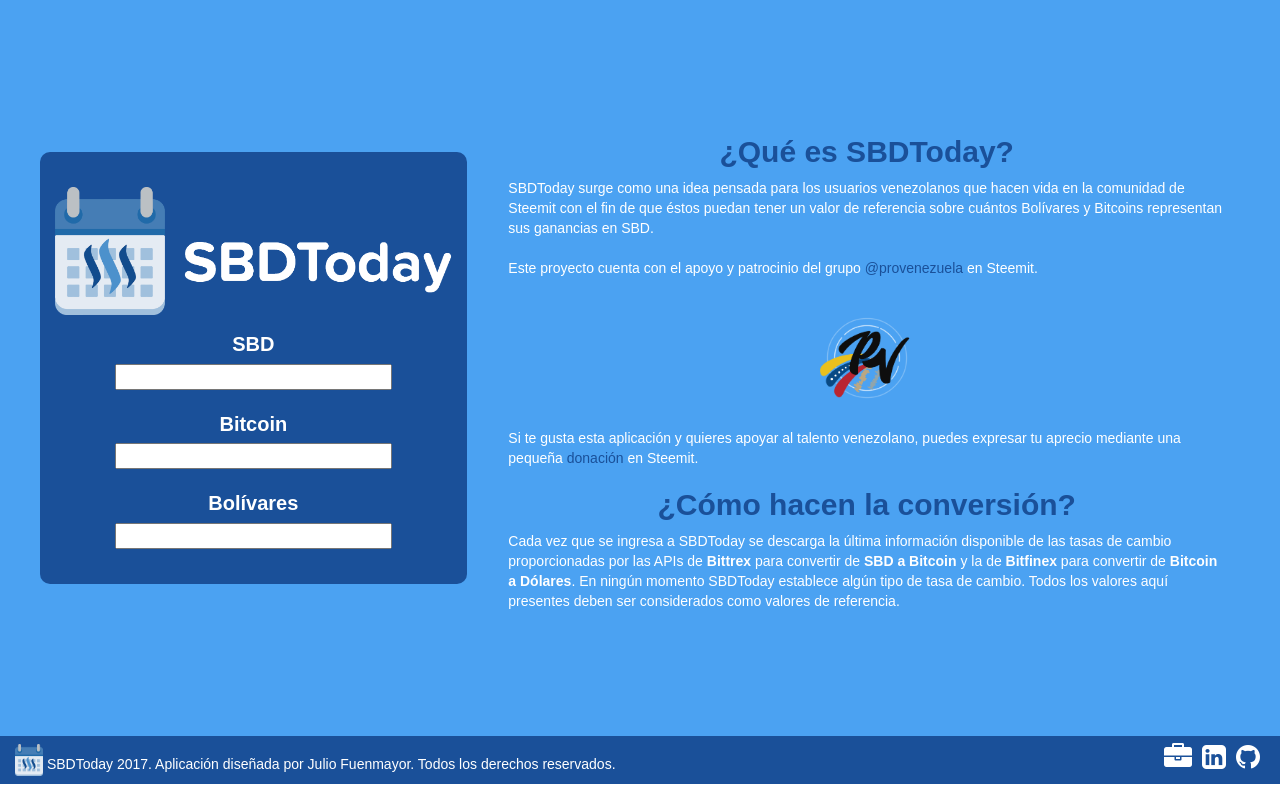
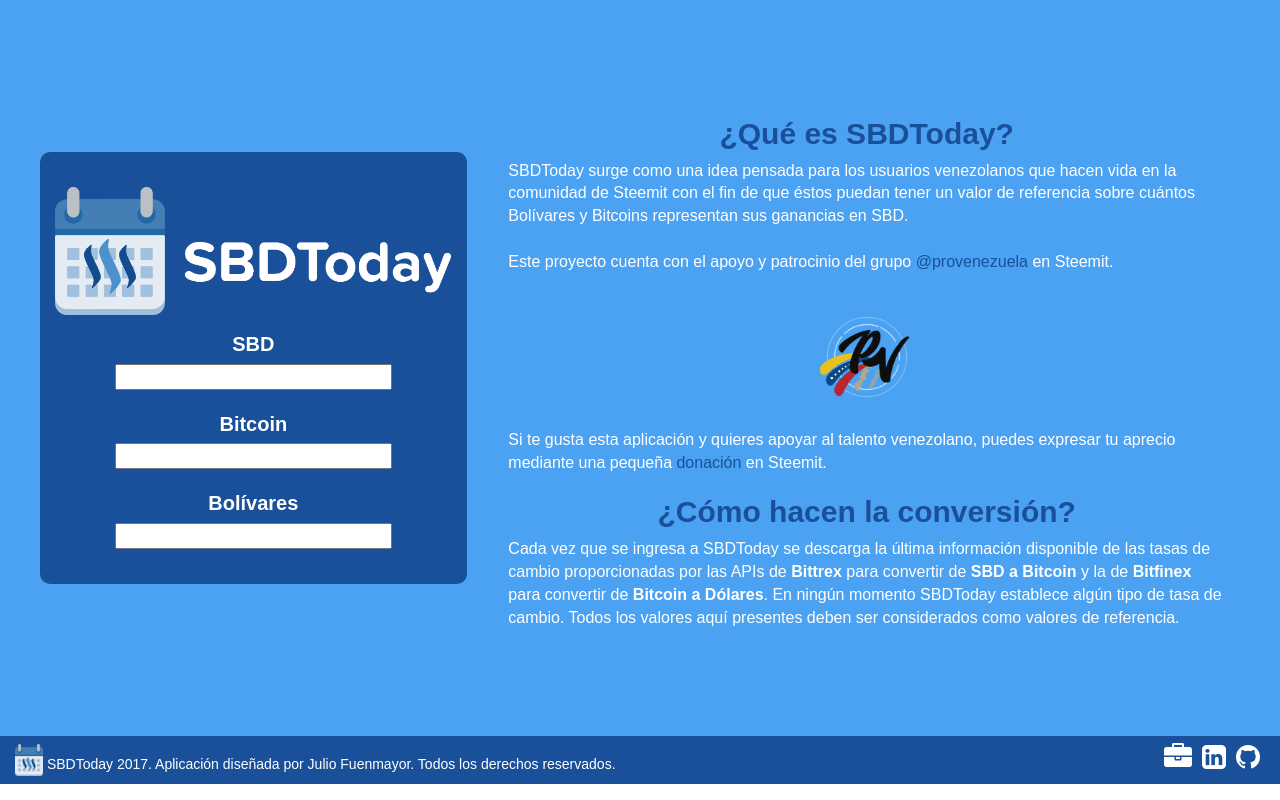
Before and after one commit to jfuenmayor96/sbdtoday, a React (Create React App) app in the folder client/: page / in a window 1280 px wide. Built offline with nearby package versions, Linux system fonts and the light colour scheme; no server answers; a web font is replaced by a local one.

Commit message:
se aumenta un poco el tamano de la letra de los parrafos

```diff
--- a/client/src/App.css
+++ b/client/src/App.css
@@ -33,6 +33,7 @@
 
 div.principal > div > p {
   color: white;
+  font-size: 12pt;
 }
 
 footer {
```
